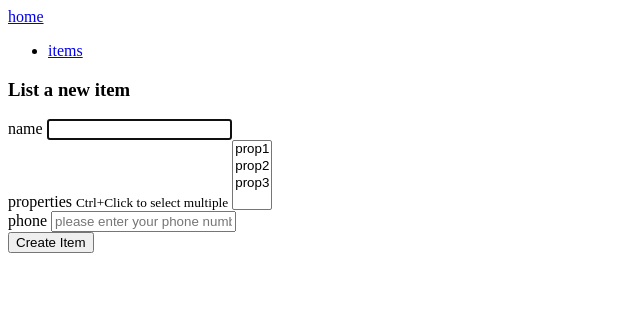
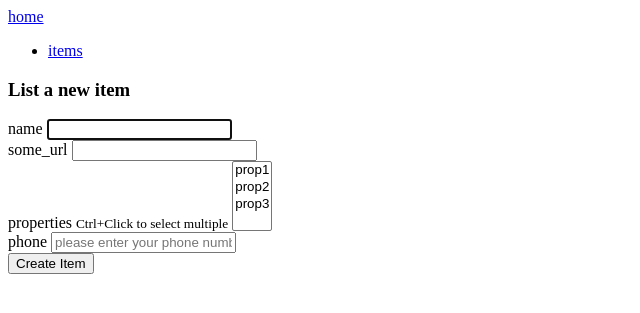
Before and after one commit to mhgbtc/flask_wtf_demo, a Flask app: page /items/create in a window 1280 px wide. Shown: the top 313 px of the page, without its empty margins (0-640 px from the left). Run offline with Flask 2, Linux system fonts and the light colour scheme; some libraries are stand-ins or nearby versions.

Commit message:
more on built in validators (`URL` example)

```diff
--- a/app/app.py
+++ b/app/app.py
@@ -91,6 +91,7 @@ def edit_item_submission(item_id):
         try:
             item = Item.query.filter_by(id=item_id).first_or_404()
             item.name = form.name.data
+            item.some_url = form.some_url.data
             item.properties = form.properties.data
             item.phone = form.phone.data
             db.session.commit()
@@ -126,13 +127,14 @@ def create_item_submission():
             item = Item(
               name=form.name.data,
               properties=form.properties.data,
-              phone=form.phone.data
+              phone=form.phone.data,
+              some_url=form.some_url.data
             )
             db.session.add(item)
             db.session.commit()
-            # on successful db insert, flash success
-            flash('Item ' + item.name + ' was successfully listed!')
             db.session.close()
+            # on success flash success to user
+            flash('CRUD operation went well')
             return redirect(url_for("index"))
         except Exception as e:
             db.session.rollback()
--- a/app/forms.py
+++ b/app/forms.py
@@ -8,6 +8,7 @@ from wtforms import (
 )
 from wtforms.validators import (
     DataRequired,
+    URL,
     ValidationError
 )
 
@@ -45,6 +46,9 @@ class ItemForm(FlaskForm):
     name = StringField(
         'name', validators=[DataRequired()]
     )
+    some_url = StringField(
+        'some_url', validators=[DataRequired(), URL()]
+    )
     phone = TelField(
         'phone',
         validators=[validate_fr_phone, DataRequired()]
@@ -52,7 +56,7 @@ class ItemForm(FlaskForm):
     properties = SelectMultipleField(
         'properties', validators=[DataRequired(), validate_property],
         choices=properties_choices
-     )
+    )
     submit = SubmitField("Create Item")
 
 
--- a/app/models.py
+++ b/app/models.py
@@ -7,5 +7,6 @@ class Item(db.Model):
 
     id = db.Column(db.Integer, primary_key=True, autoincrement=True)
     name = db.Column(db.String(), nullable=False)
+    some_url = db.Column(db.String(), nullable=False)
     phone = db.Column(db.String(), nullable=False)
     properties = db.Column(ARRAY(String), nullable=False)
--- a/app/templates/forms/edit_item.html
+++ b/app/templates/forms/edit_item.html
@@ -9,6 +9,11 @@
         <label for="name">name</label>
         {{ form.name(class_ = 'form-control', autofocus = true) }}
       </div>
+      <div>
+        <label for="some_url">some_url</label>
+        {{ form.some_url(autofocus = true) }}
+      </div>
+      <div>
         <label for="properties">properties</label>
         <small>Ctrl+Click to select multiple</small>
         {{ form.properties(class_ = 'form-control', placeholder='properties, separated by commas', autofocus = true) }}
--- a/app/templates/forms/new_item.html
+++ b/app/templates/forms/new_item.html
@@ -8,6 +8,10 @@
       <div>
         <label for="name">name</label>
         {{ form.name(autofocus = true) }}
+      </div>
+      <div>
+        <label for="some_url">some_url</label>
+        {{ form.some_url(autofocus = true) }}
       </div>
       <div>
         <label for="properties">properties</label>
```
Also changed, not shown: app/migrations/versions/eda16bf4c1dc_.py (renamed from app/migrations/versions/39aa0470c20b_.py, +4 -3 lines).
